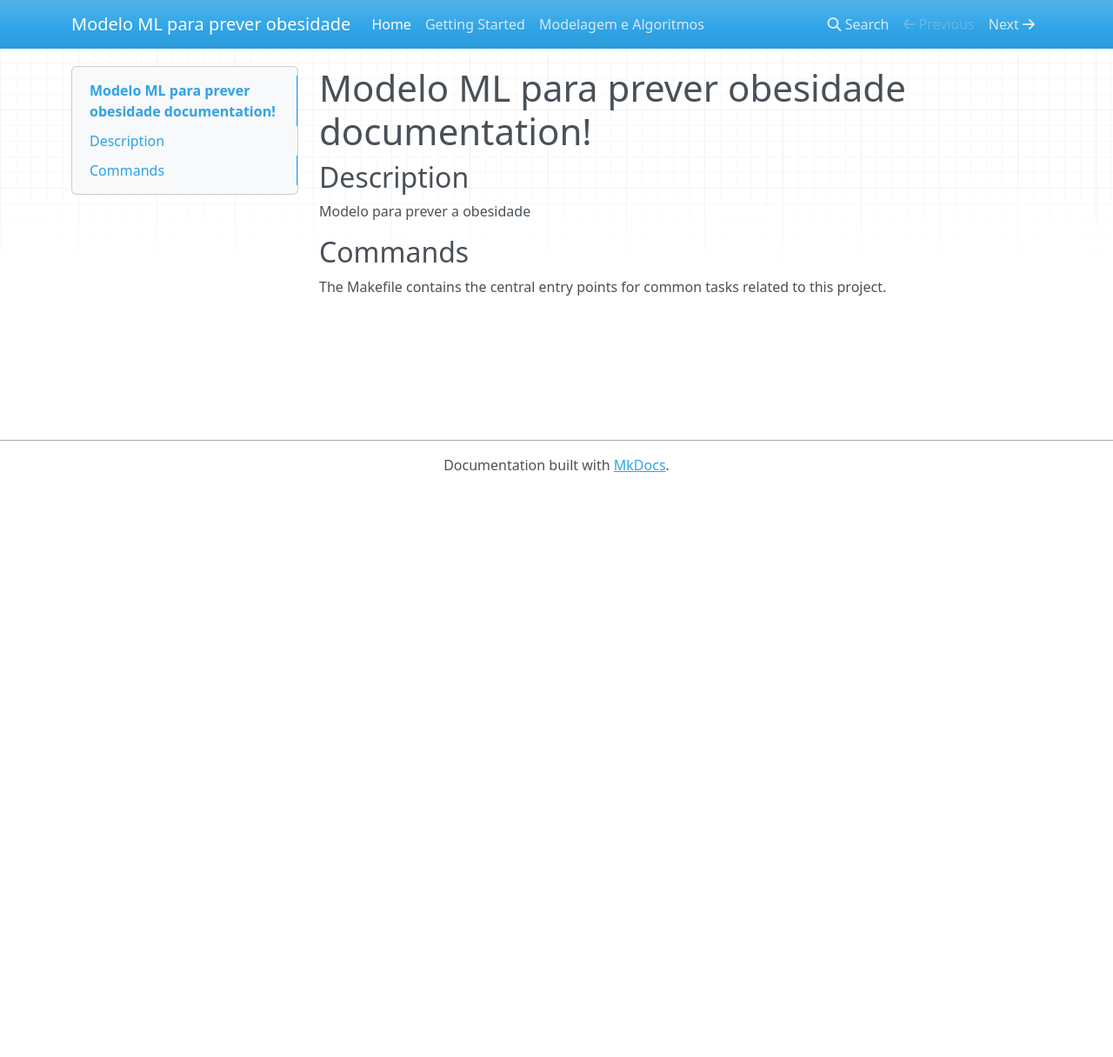
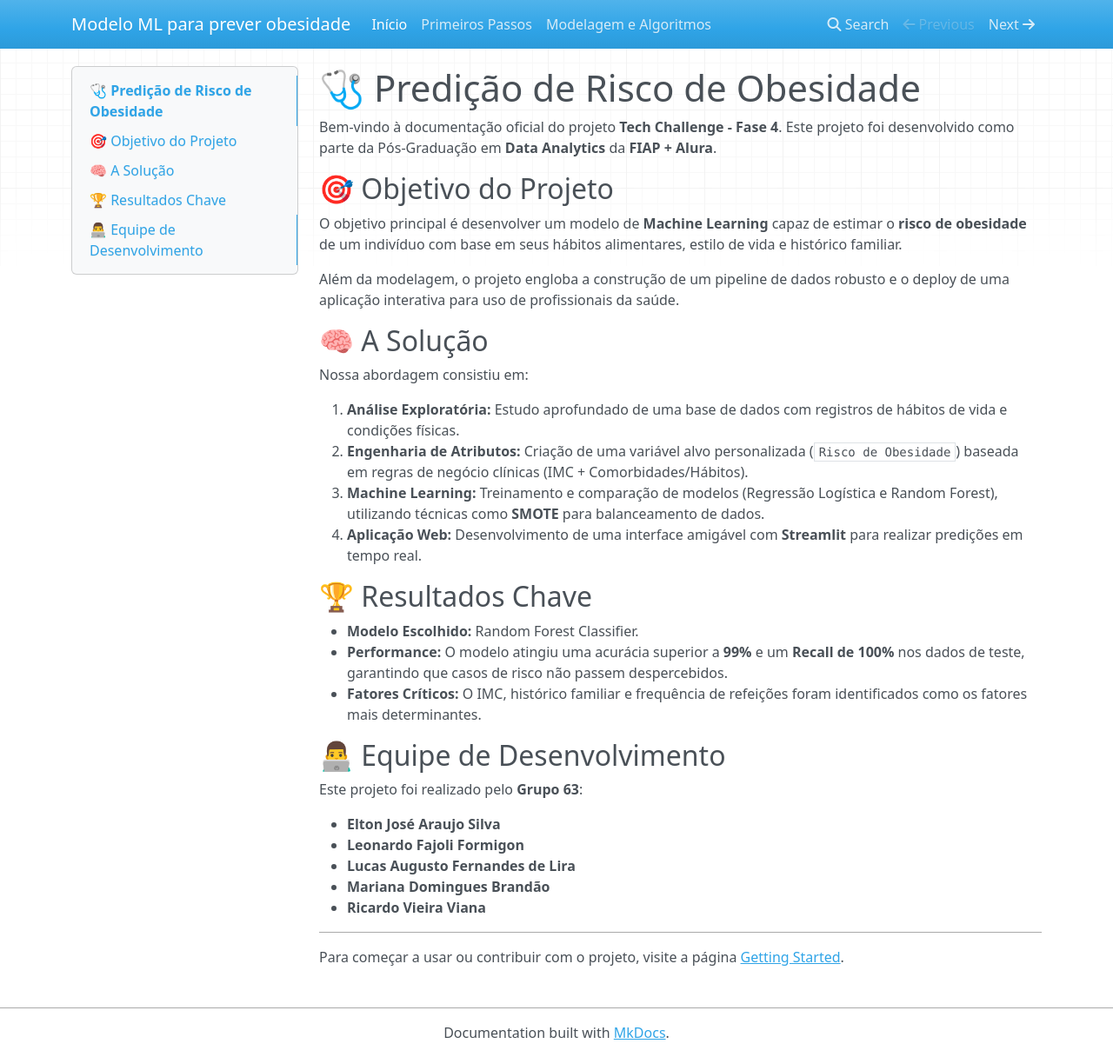
Before and after one commit to RicardViana/fiap-data-viz-and-production-models-tc, an MkDocs documentation site: the page built from docs/index.md, in a window 1280 px wide and 1216 px high. Shown: the whole window at 87% size. Built offline with MkDocs 1.6.1, drawn with Linux system fonts in a browser that asks for light colours; nearby versions of some CDN libraries.

Commit message:
Atualizando arquivos

```diff
--- a/docs/index.md
+++ b/docs/index.md
@@ -1,9 +1,38 @@
-# Modelo ML para prever obesidade documentation!
+# 🩺 Predição de Risco de Obesidade
 
-## Description
+Bem-vindo à documentação oficial do projeto **Tech Challenge - Fase 4**. Este projeto foi desenvolvido como parte da Pós-Graduação em **Data Analytics** da **FIAP + Alura**.
 
-Modelo para prever a obesidade
+## 🎯 Objetivo do Projeto
 
-## Commands
+O objetivo principal é desenvolver um modelo de **Machine Learning** capaz de estimar o **risco de obesidade** de um indivíduo com base em seus hábitos alimentares, estilo de vida e histórico familiar.
 
-The Makefile contains the central entry points for common tasks related to this project.
+Além da modelagem, o projeto engloba a construção de um pipeline de dados robusto e o deploy de uma aplicação interativa para uso de profissionais da saúde.
+
+## 🧠 A Solução
+
+Nossa abordagem consistiu em:
+
+1.  **Análise Exploratória:** Estudo aprofundado de uma base de dados com registros de hábitos de vida e condições físicas.
+2.  **Engenharia de Atributos:** Criação de uma variável alvo personalizada (`Risco de Obesidade`) baseada em regras de negócio clínicas (IMC + Comorbidades/Hábitos).
+3.  **Machine Learning:** Treinamento e comparação de modelos (Regressão Logística e Random Forest), utilizando técnicas como **SMOTE** para balanceamento de dados.
+4.  **Aplicação Web:** Desenvolvimento de uma interface amigável com **Streamlit** para realizar predições em tempo real.
+
+## 🏆 Resultados Chave
+
+* **Modelo Escolhido:** Random Forest Classifier.
+* **Performance:** O modelo atingiu uma acurácia superior a **99%** e um **Recall de 100%** nos dados de teste, garantindo que casos de risco não passem despercebidos.
+* **Fatores Críticos:** O IMC, histórico familiar e frequência de refeições foram identificados como os fatores mais determinantes.
+
+## 👨‍💻 Equipe de Desenvolvimento
+
+Este projeto foi realizado pelo **Grupo 63**:
+
+* **Elton José Araujo Silva**
+* **Leonardo Fajoli Formigon**
+* **Lucas Augusto Fernandes de Lira**
+* **Mariana Domingues Brandão**
+* **Ricardo Vieira Viana**
+
+---
+
+Para começar a usar ou contribuir com o projeto, visite a página [Getting Started](getting-started.md).
--- a/mkdocs.yml
+++ b/mkdocs.yml
@@ -3,6 +3,6 @@ site_name: Modelo ML para prever obesidade
 site_author: grupo 63 FIAP Fase 4
 #
 nav:
-  - Home: index.md
-  - Getting Started: getting-started.md
+  - Início: index.md
+  - Primeiros Passos: getting-started.md
   - Modelagem e Algoritmos: modelagem.md
```
Also changed, not shown: docs/getting-started.md (+21 -5 lines).
